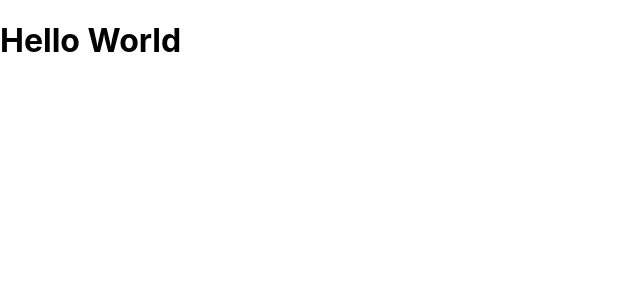
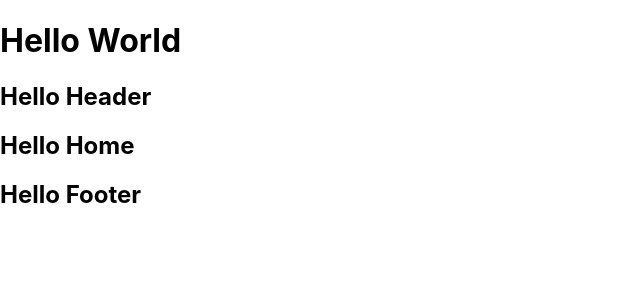
Before and after one commit to tbrown034/dentist-app, a React (Create React App) app: page / in a window 1280 px wide. Shown: the top 300 px of the page, without its empty margins (0-640 px from the left). Built offline with nearby package versions, Linux system fonts and the light colour scheme.

Commit message:
added Home, Header, Footer components; all hello world

```diff
--- a/src/App.js
+++ b/src/App.js
@@ -1,8 +1,13 @@
+import {Home, Header, Footer} from './Components'
+
 
 function App() {
   return (
     <div className="App">
       <h1>Hello World</h1>
+      <Header />
+      <Home />
+      <Footer />
     </div>
   );
 }
--- /dev/null
+++ b/src/Components/Footer.js
@@ -0,0 +1,11 @@
+const Footer = () => {
+    return (
+      <>
+            <h2>Hello Footer</h2>
+
+
+      </>
+    );
+  };
+
+  export default Footer;
--- /dev/null
+++ b/src/Components/Header.js
@@ -0,0 +1,10 @@
+const Header = () => {
+    return (
+      <>
+      <h2>Hello Header</h2>
+
+      </>
+    );
+  };
+
+  export default Header;
--- /dev/null
+++ b/src/Components/Home.js
@@ -0,0 +1,11 @@
+const Home = () => {
+    return (
+      <>
+            <h2>Hello Home</h2>
+
+
+      </>
+    );
+  };
+
+  export default Home;
--- /dev/null
+++ b/src/Components/index.js
@@ -0,0 +1,3 @@
+export { default as Home} from './Home'
+export { default as Header} from './Header'
+export { default as Footer} from './Footer'
```
